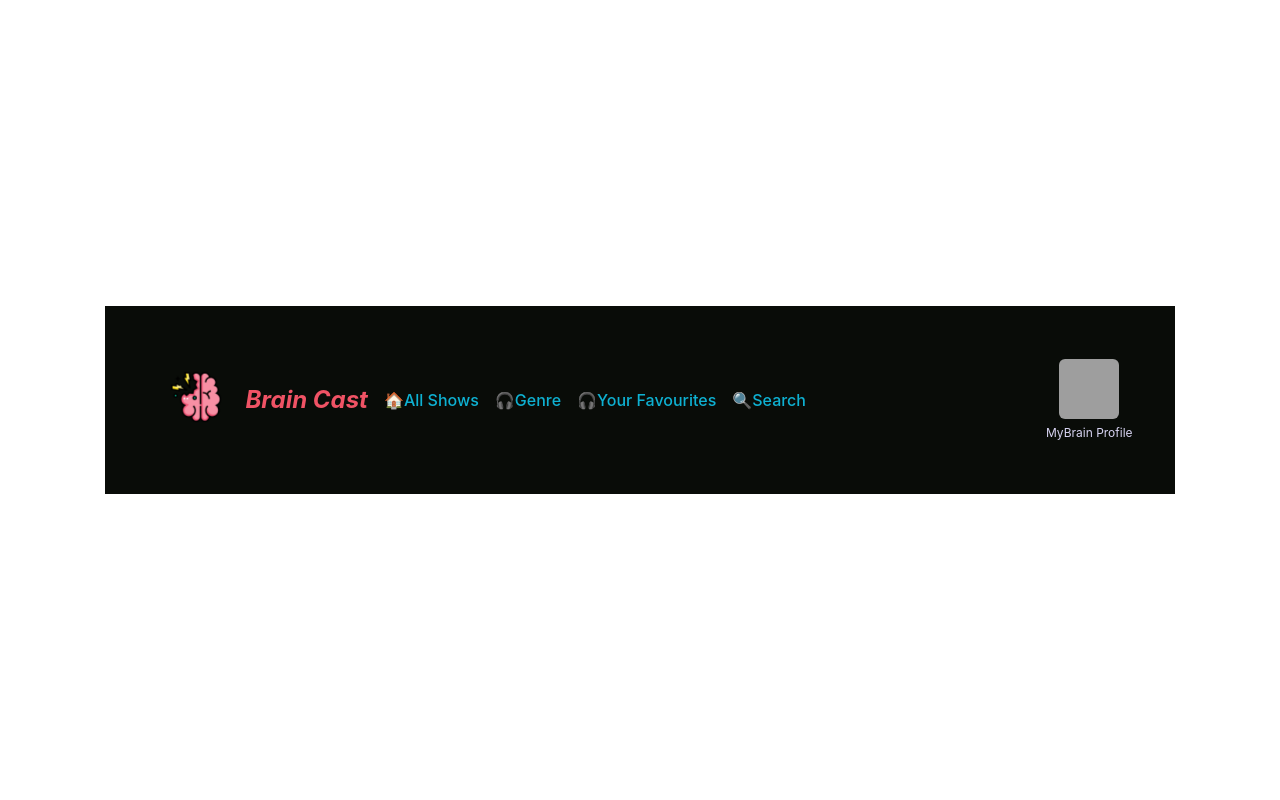
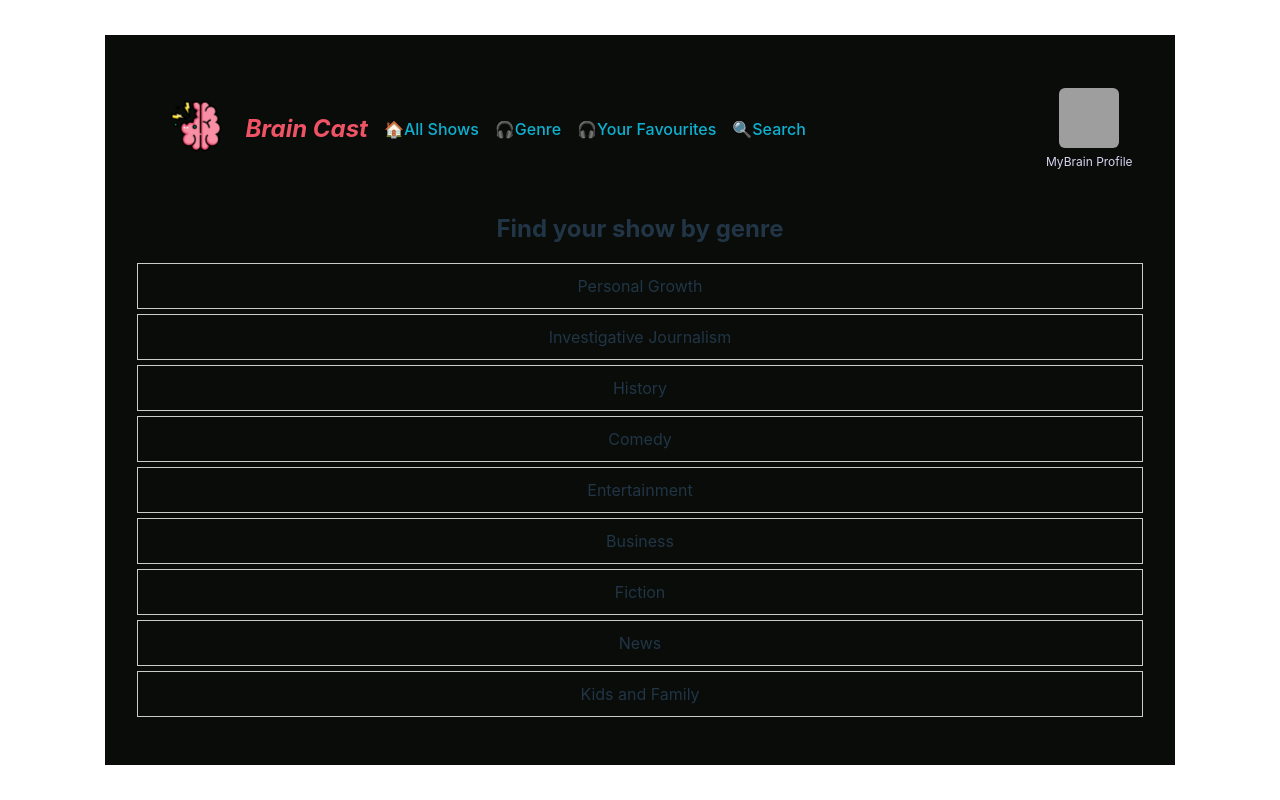
Before and after one commit to TheBoyBass/CS20240126_WFO2407_C_LINDOKUHLE-SIBEKO_DJS11, a React (Vite) app: page /genres in a window 1280 px wide. Built offline with nearby package versions, Linux system fonts and the light colour scheme; grey boxes are pictures that could not be loaded.

Commit message:
Added genre selection feature: introduced GenreList component, updated App and Header components

```diff
--- a/src/App.jsx
+++ b/src/App.jsx
@@ -1,16 +1,19 @@
 import React, { useState } from 'react'
 import Header from './components/Header';
 import ShowList from './components/ShowList';
+import GenreList from './components/GenreList';
 import { BrowserRouter as Router, Routes, Route } from 'react-router-dom';
 import './styles/App.css'
 
 function App() {
+  const [selectedGenre, setSelectedGenre] = useState(null);
 
   return (
       <Router>
         <Header />
         <Routes>
-          <Route path="/" element={<ShowList />} />
+          <Route path="/" element={<ShowList genre={selectedGenre} />} />
+          <Route path="/genres" element={<GenreList onSelectGenre={setSelectedGenre} />} />
         </Routes>
       </Router>
   );
--- /dev/null
+++ b/src/components/GenreList.jsx
@@ -0,0 +1,36 @@
+import React, { useEffect, useState } from 'react';
+import '../styles/GenreList.css'
+
+const genreMapping = {
+    1: "Personal Growth",
+    2: "Investigative Journalism",
+    3: "History",
+    4: "Comedy",
+    5: "Entertainment",
+    6: "Business",
+    7: "Fiction",
+    8: "News",
+    9: "Kids and Family",
+};
+const GenreList = ({ onSelectGenre }) => {
+    const [genres, setGenres] = useState([]);
+
+    useEffect(() => {
+        setGenres(Object.entries(genreMapping).map(([id, title]) => ({ id, title })));
+    }, []);
+
+    return (
+        <div className='genre-list'>
+            <h2>Find your show by genre</h2>
+            <ul>
+                {genres.map(genre => (
+                    <li key={genre.id} onClick={() => onSelectGenre(genre.id)}>
+                        {genre.title}
+                    </li>
+                ))}
+            </ul>
+        </div>
+    );
+};
+
+export default GenreList;
--- a/src/components/Header.jsx
+++ b/src/components/Header.jsx
@@ -17,7 +17,7 @@ const Header = () => {
                 <nav>
                     <ul>
                         <li><Link to="/">🏠<span>All Shows</span></Link></li>
-                        <li><Link to="">🎧<span>Genre</span></Link></li>
+                        <li><Link to="/genres">🎧<span>Genre</span></Link></li>
                         <li><Link to="">🎧<span>Your Favourites</span></Link></li>
                         <li><Link to="">🔍<span>Search</span></Link></li>
                     </ul>
--- a/src/components/ShowList.jsx
+++ b/src/components/ShowList.jsx
@@ -32,6 +32,9 @@ const ShowList = ({ onSelectShow }) => {
         loadData();
         }, []);
 
+        // logic to handle the genre selection
+        const filteredShows = shows.genres ? shows.filter(show => show.genres.includes(shows.genre)) : shows;
+
         // Function to format the date
         const formatDate = (dateString) => {
         const date = new Date(dateString);
@@ -42,7 +45,7 @@ const ShowList = ({ onSelectShow }) => {
             <div>
             <h2>Continue Listening for TheBoyBass</h2>
             <div className="show-list"> {/* Flex container */}
-                {shows.map(show => (
+                {filteredShows.map(show => (
                     <div key={show.id} className="show-item" onClick={() => onSelectShow(show)}>
                         <h3>{show.title}</h3>
                         {show.image && <img src={show.image} alt={show.title} />}
--- /dev/null
+++ b/src/styles/GenreList.css
@@ -0,0 +1,24 @@
+genre-list {
+    padding: 20px;
+}
+
+.genre-list h2 {
+    margin-bottom: 10px;
+}
+
+.genre-list ul {
+    list-style: none;
+    padding: 0;
+}
+
+.genre-list li {
+    cursor: pointer;
+    padding: 10px;
+    border: 1px solid #ccc;
+    margin: 5px 0;
+    transition: background-color 0.3s;
+}
+
+.genre-list li:hover {
+    background-color: #f0f0f0;
+}
```
